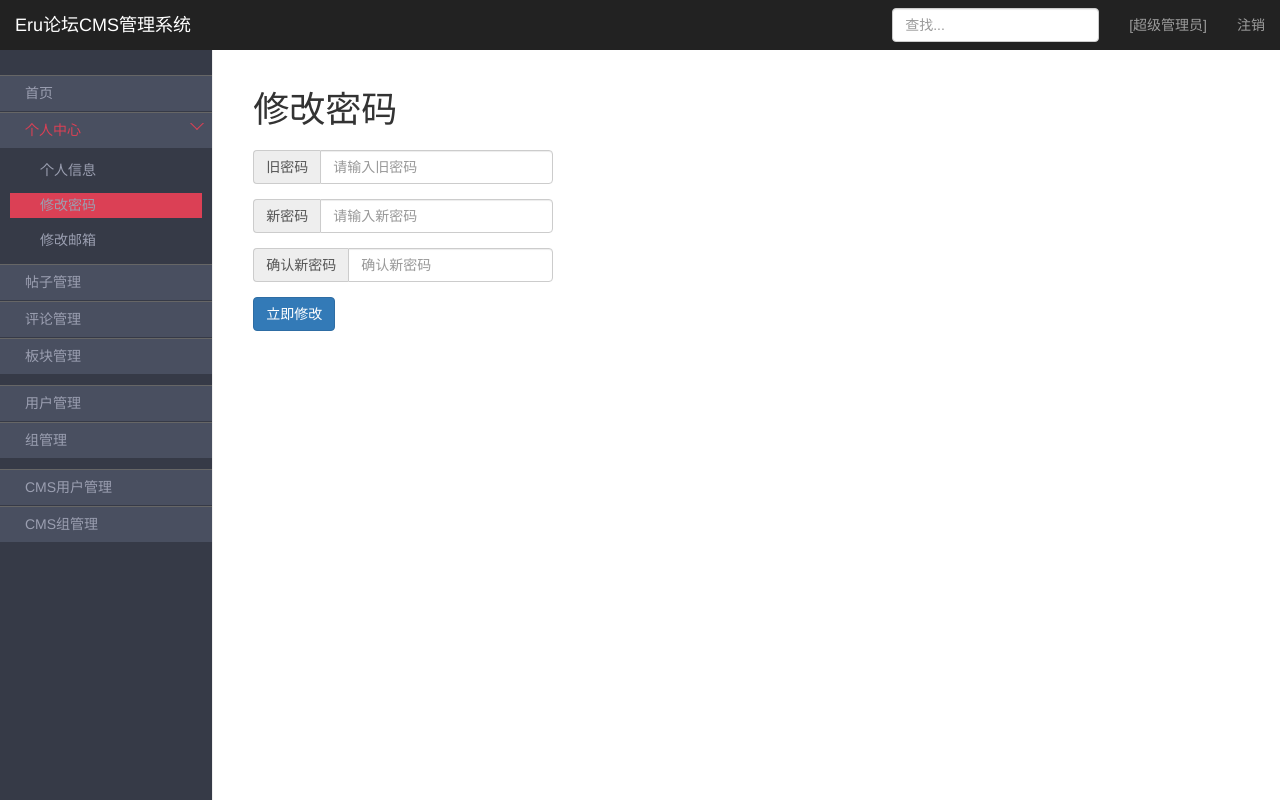
After one commit to EruDev/eru_bbs, a Flask app: template templates/cms/cms_resetpwd.html in a window 1280 px wide. The commit adds this page. Run offline with Flask 2, Linux system fonts and the light colour scheme; the template is opened without the code that fills it, so the values that code supplies are empty; some libraries are stand-ins or nearby versions.

Commit message:
CMS后台修改密码与界面

```diff
--- a/templates/cms/cms_base.html
+++ b/templates/cms/cms_base.html
@@ -45,7 +45,7 @@
                     <a href="#">个人中心<span></span></a>
                     <ul class="subnav">
                         <li><a href="{{ url_for('cms.profile') }}">个人信息</a></li>
-                        <li><a href="#">修改密码</a></li>
+                        <li><a href="{{ url_for('cms.resetpwd') }}">修改密码</a></li>
                         <li><a href="#">修改邮箱</a></li>
                     </ul>
                 </li>
--- /dev/null
+++ b/templates/cms/cms_resetpwd.html
@@ -0,0 +1,45 @@
+{% extends "cms/cms_base.html" %}
+
+{% block title -%}
+修改密码
+{%- endblock %}
+
+{% block page_title -%}
+{{ self.title() }}
+{%- endblock %}
+
+{% block head %}
+    <style>
+        .form-container{
+            width: 300px;
+        }
+    </style>
+{% endblock %}
+
+{% block main_content -%}
+    <div class="form-container">
+        <form action="" method="post">
+        <div class="form-group">
+            <div class="input-group">
+                <span class="input-group-addon">旧密码</span>
+                <input type="password" class="form-control" name="oldpwd" placeholder="请输入旧密码">
+            </div>
+        </div>
+        <div class="form-group">
+            <div class="input-group">
+                <span class="input-group-addon">新密码</span>
+                <input type="password" class="form-control" name="newpwd" placeholder="请输入新密码">
+            </div>
+        </div>
+        <div class="form-group">
+            <div class="input-group">
+                <span class="input-group-addon">确认新密码</span>
+                <input type="password" class="form-control" name="newpwd2" placeholder="确认新密码">
+            </div>
+        </div>
+        <div class="form-group">
+            <button class="btn btn-primary">立即修改</button>
+        </div>
+    </form>
+    </div>
+{%- endblock %}
```
Also changed, not shown: apps/cms/views.py (+12 -0 lines).
